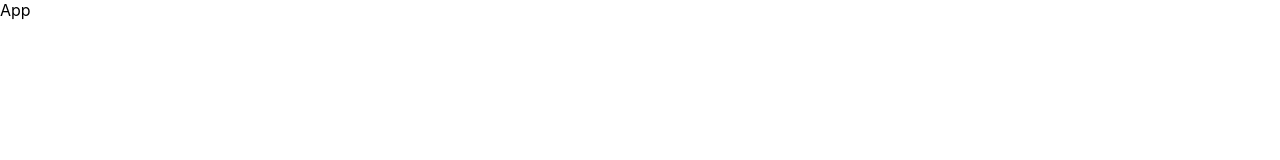
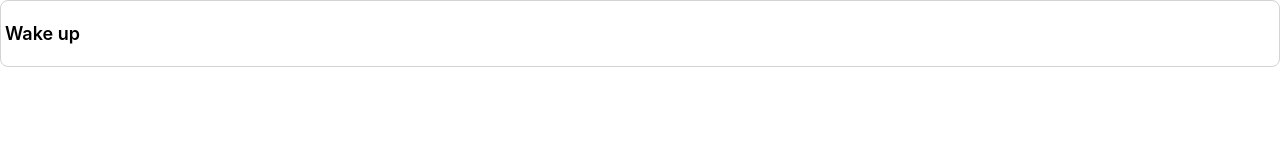
Before and after one commit to dyankristoper/react-todo-app, a React (Create React App) app: page / in a window 1280 px wide. Shown: the top 160 px of the page. Built offline with nearby package versions, Linux system fonts and the light colour scheme.

Commit message:
Feat: Add initial items to state

```diff
--- a/src/App.js
+++ b/src/App.js
@@ -1,6 +1,20 @@
+import { useState } from 'react';
+
+import TodoItem from './components/TodoItem';
+
 const App = () => {
+  const initialItems = [
+    { id: 1, name: "Wake up", status: "pending" }
+  ];
+
+  const [ items, setItems ] = useState( initialItems );
+
   return (
-    <div>App</div>
+    <div>
+      {
+        items.map( item => <TodoItem name={item.name} key={item.id} /> )
+      }
+    </div>
   )
 }
 
```
